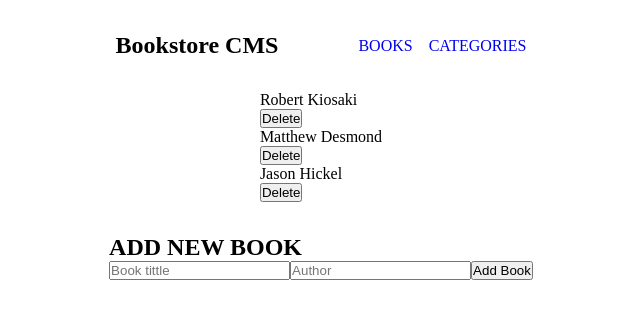
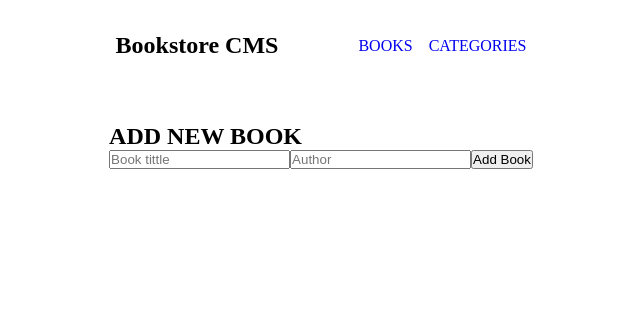
Before and after one commit to cosywasswa/Bookstore, a React (Create React App) app: page / in a window 1280 px wide. Shown: the top 318 px of the page, without its empty margins (319-959 px from the left). Built offline with nearby package versions, Linux system fonts and the light colour scheme.

Commit message:
Update with useSelector to update books from the store and render books

```diff
--- a/src/components/BookList.js
+++ b/src/components/BookList.js
@@ -1,14 +1,15 @@
 import React from 'react';
+import { useDispatch, useSelector } from 'react-redux';
+import BookForm from './BookForm';
 import Book from './Book';
-import BookForm from './BookForm';
 
 function Books() {
+  const dispatch = useDispatch();
+  const { books } = useSelector((store) => store.booksList);
   return (
     <>
       <ul className="list">
-        <Book tittle="The rich Dad" author="Robert Kiosaki" />
-        <Book tittle="Evicted" author="Matthew Desmond" />
-        <Book tittle="Less is More" author="Jason Hickel" />
+        {books.map((book) => <Book key={book.item_id} {...book} />)}
       </ul>
       <BookForm />
     </>
```
